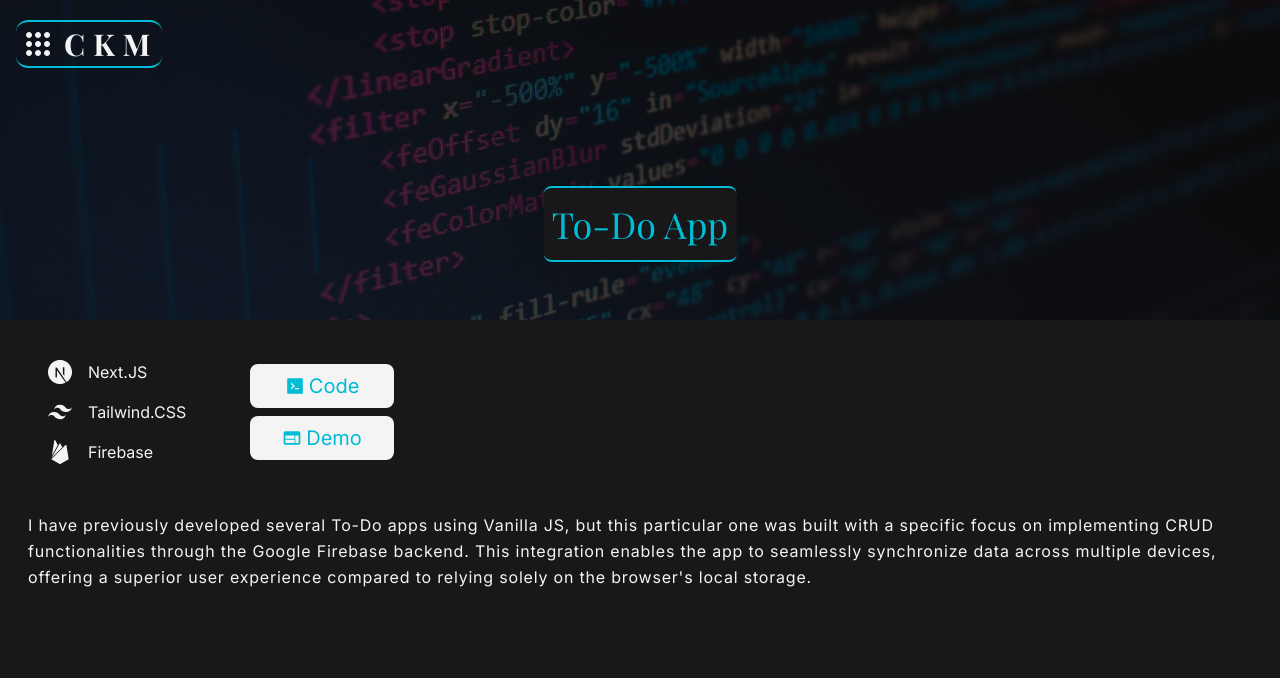
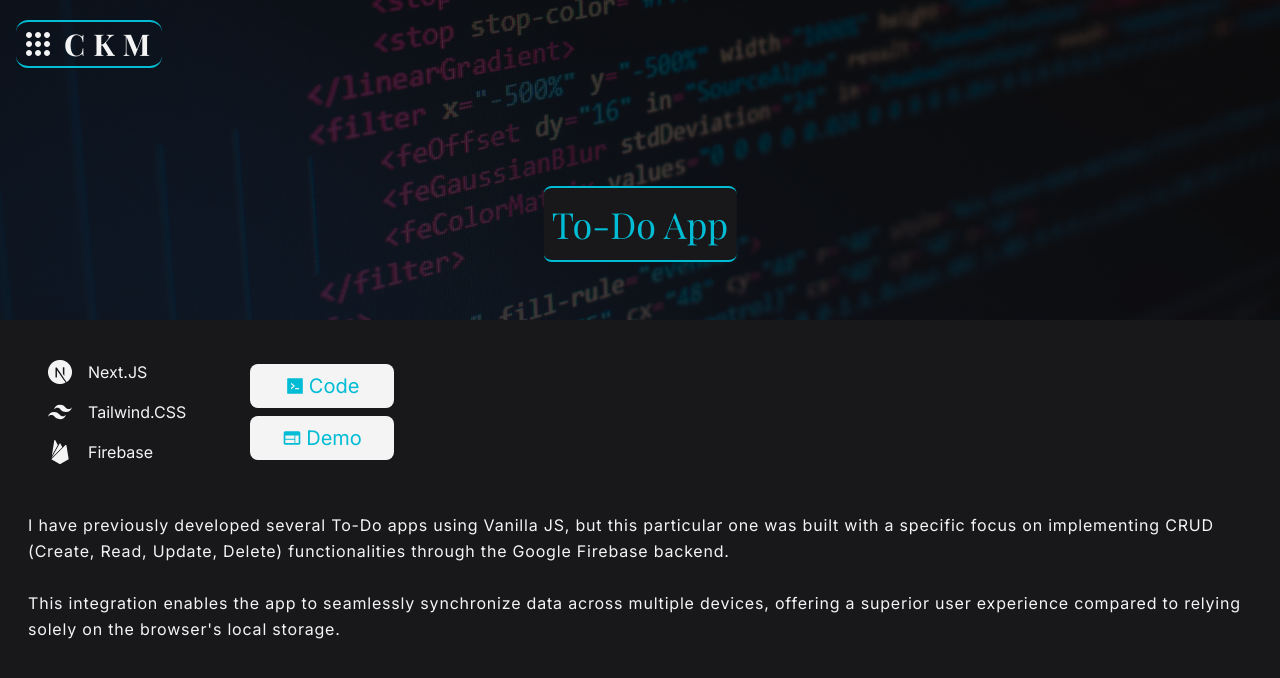
Before and after one commit to colincheungkm/nextjs-myPortfolio, a Next.js app: page /todo-firebase in a window 1280 px wide. Shown: the top 678 px of the page. Built offline with nearby package versions, Linux system fonts and the light colour scheme; a web font is replaced by a local one.

Commit message:
grammar/text edits

```diff
--- a/src/app/githubfinder/page.jsx
+++ b/src/app/githubfinder/page.jsx
@@ -52,10 +52,11 @@ const githubfinder = () => {
             This application retrieves GitHub profiles from the GitHub API and showcases various users. The primary
             objective of this project was to gain a comprehensive understanding of React's state management. It provided
             me with valuable insights into utilizing state management hooks such as useContext and useReducer, delving
-            deeper into their functionality and applications within a React project. Through this endeavor, I acquired a
-            deeper comprehension of managing state in React and explored advanced state management techniques.
+            deeper into their functionality and applications within a React project.
             <br />
             <br />
+            Through this endeavor, I acquired a deeper comprehension of managing state in React and explored advanced
+            state management techniques.
           </p>
         </div>
       </div>
--- a/src/app/todo-firebase/page.jsx
+++ b/src/app/todo-firebase/page.jsx
@@ -49,9 +49,12 @@ const todofirebase = () => {
         <div className="">
           <p className="py-2 text-zinc-100 tracking-wider text-base leading-relaxed">
             I have previously developed several To-Do apps using Vanilla JS, but this particular one was built with a
-            specific focus on implementing CRUD functionalities through the Google Firebase backend. This integration
-            enables the app to seamlessly synchronize data across multiple devices, offering a superior user experience
-            compared to relying solely on the browser's local storage.
+            specific focus on implementing CRUD (Create, Read, Update, Delete) functionalities through the Google
+            Firebase backend.
+            <br />
+            <br />
+            This integration enables the app to seamlessly synchronize data across multiple devices, offering a superior
+            user experience compared to relying solely on the browser's local storage.
           </p>
         </div>
       </div>
--- a/src/components/Contact.jsx
+++ b/src/components/Contact.jsx
@@ -15,7 +15,8 @@ const Contact = () => {
           <div>
             <h2 className="py-4 tracking-wider text-zinc-100">
               📍 TORONTO, CANADA <br />
-              ✉️ hello@colincheungkm.com{' '}
+              <br />
+              ✉️ hello@colincheungkm.com
             </h2>
 
             <p className="py-2 mt-6 text-zinc-100 tracking-wider text-base max-w-[990px]">
--- a/src/components/Main.jsx
+++ b/src/components/Main.jsx
@@ -2,6 +2,7 @@
 
 import React from 'react';
 import { FaGithub, FaLinkedinIn, FaSoundcloud, FaInstagram } from 'react-icons/fa';
+import { BiMailSend } from 'react-icons/bi';
 import Link from 'next/link';
 import { Playfair_Display } from 'next/font/google';
 
@@ -48,11 +49,11 @@ const Main = () => {
             </Link>
 
             <Link
-              href="https://www.instagram.com/colin_ckm/"
+              href="mailto:hello@colincheungkm.com"
               target="_blank"
               className="text-3xl rounded-full border-2 border-zinc-400 p-3 cursor-pointer hover:scale-110 ease-in duration-300"
             >
-              <FaInstagram />
+              <BiMailSend />
             </Link>
           </div>
         </div>
```
